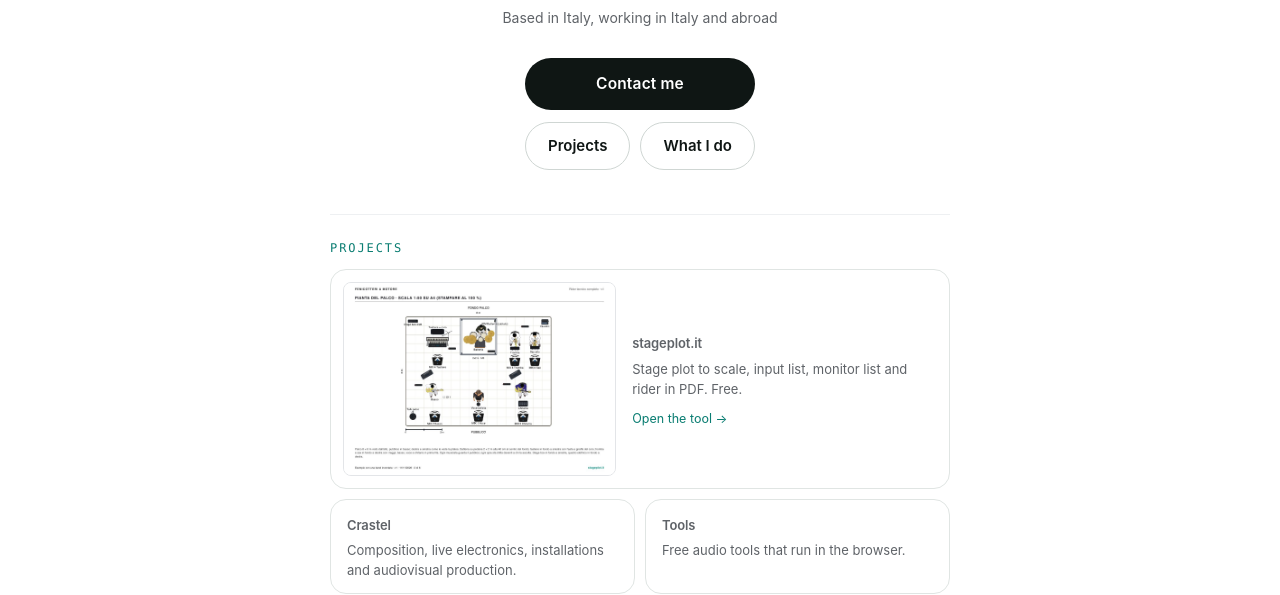
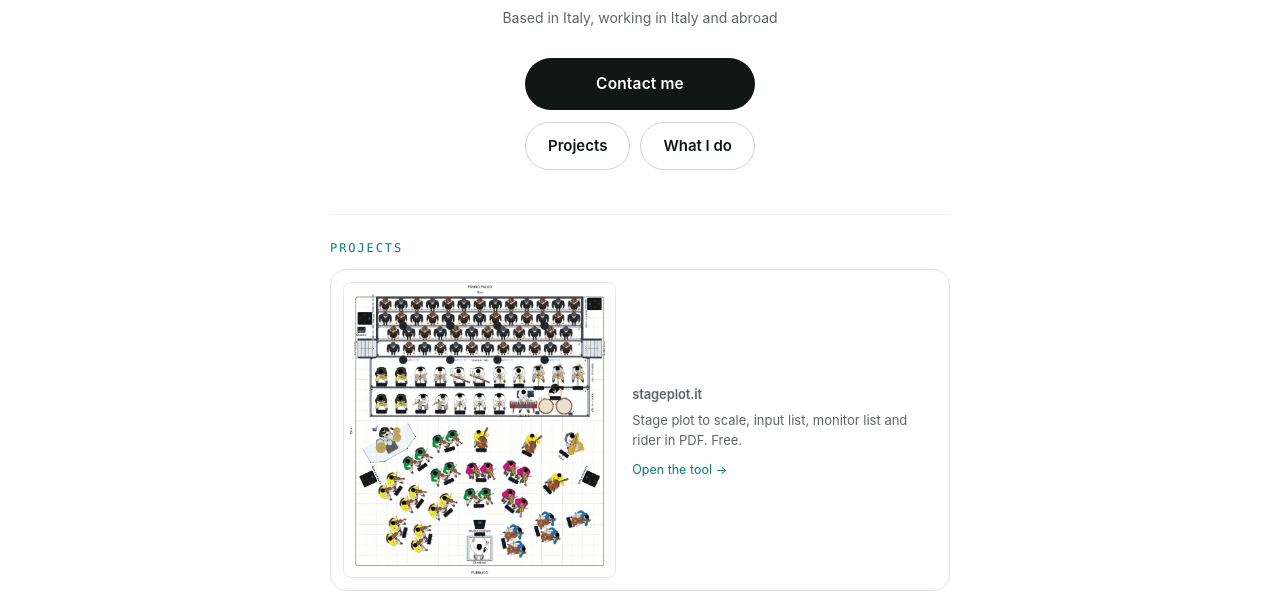
Before and after one commit to castelsim/simonecastellan, a plain HTML site: page en/index.html in a window 1280 px wide. Shown: the part 209-804 px from the top of the page. Drawn offline with Linux system fonts and the light colour scheme.

Commit message:
Home: immagine di stageplot.it dalla landing (IT + EN)
Sostituisce la pianta della scheda Progetti con lo stage plot d'esempio della landing di stageplot.it (webp 800x867, 97 KB).

Co-Authored-By: Claude Sonnet 5.5 <noreply@anthropic.com>
Claude-Session: https://claude.ai/code/session_01Af3znB5YxUG5nw4ELK579Z

```diff
--- a/en/index.html
+++ b/en/index.html
@@ -284,8 +284,8 @@
         <div class="progetti">
           <a class="progetto grande" href="https://stageplot.it/" target="_blank" rel="noopener" hreflang="it"
              data-p="StagePlot" aria-label="stageplot.it, your stage to scale — opens in a new tab">
-            <img src="/img/esempio-stage-plot.jpg" width="1200" height="849" decoding="async"
-                 alt="Top view of an 8 by 6 metre stage plot, scale 1:50, with a drum riser, keyboards, trumpet, sax, bass, guitar, lead vocal and monitor wedges, each labelled.">
+            <img src="/img/stageplot-landing.webp" width="800" height="867" loading="lazy" decoding="async"
+                 alt="First page of the sample tech sheet from stageplot.it: a top-view stage plot of a 12 by 13 metre stage at 1:50 scale, with the choir on four risers, winds, keyboards and timpani on two risers, strings around the conductor’s podium, drums, harp and monitors.">
             <span class="t"><span class="p-nome">stageplot.it</span><span class="p-cosa">Stage plot to scale, input list, monitor list and rider in PDF. Free.</span><span class="vai">Open the tool →</span></span>
           </a>
           <a class="progetto" href="https://crastelstudio.com" target="_blank" rel="noopener"
```
Also changed, not shown: index.html (+2 -2 lines), img/esempio-stage-plot.jpg (deleted), img/stageplot-landing.webp (added).
